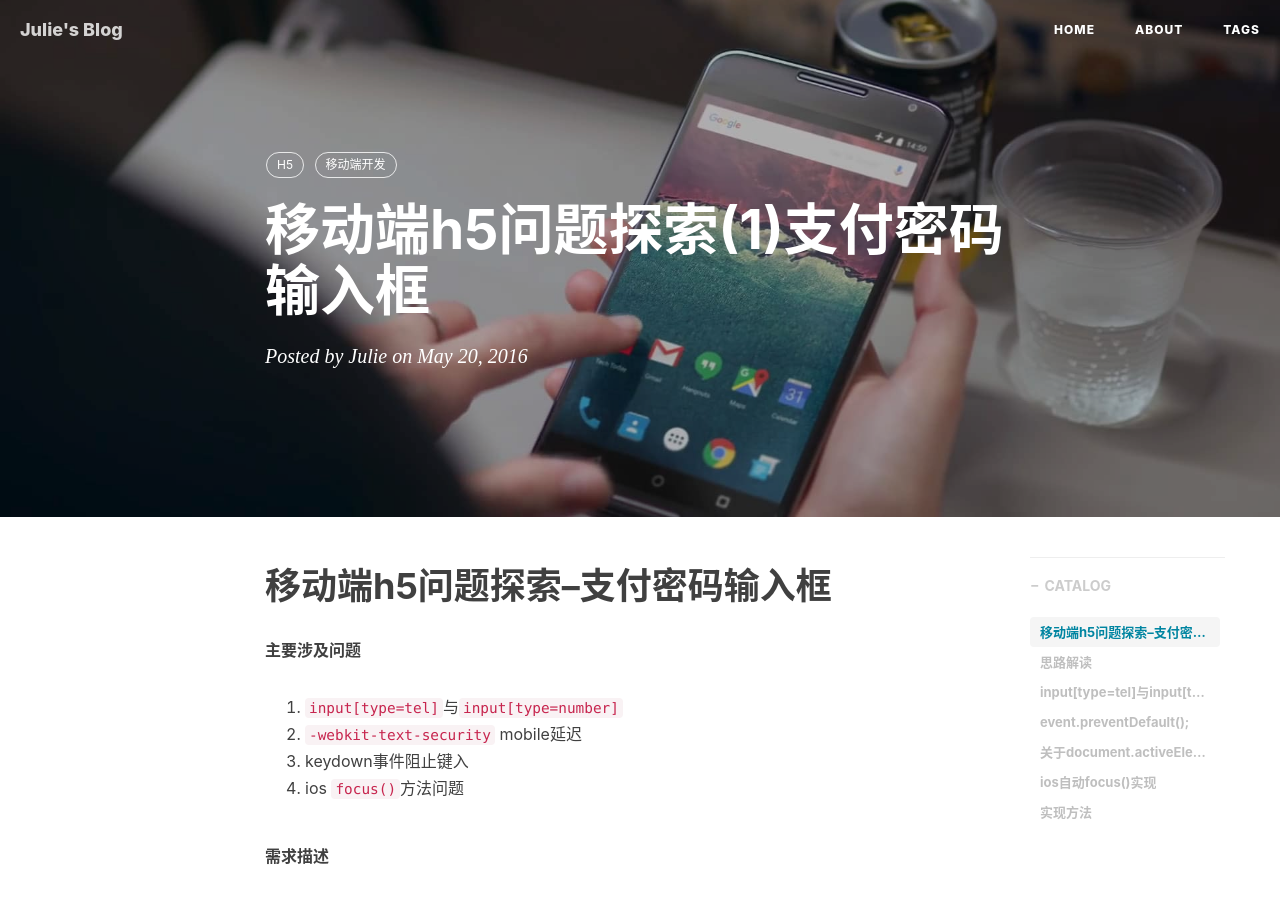
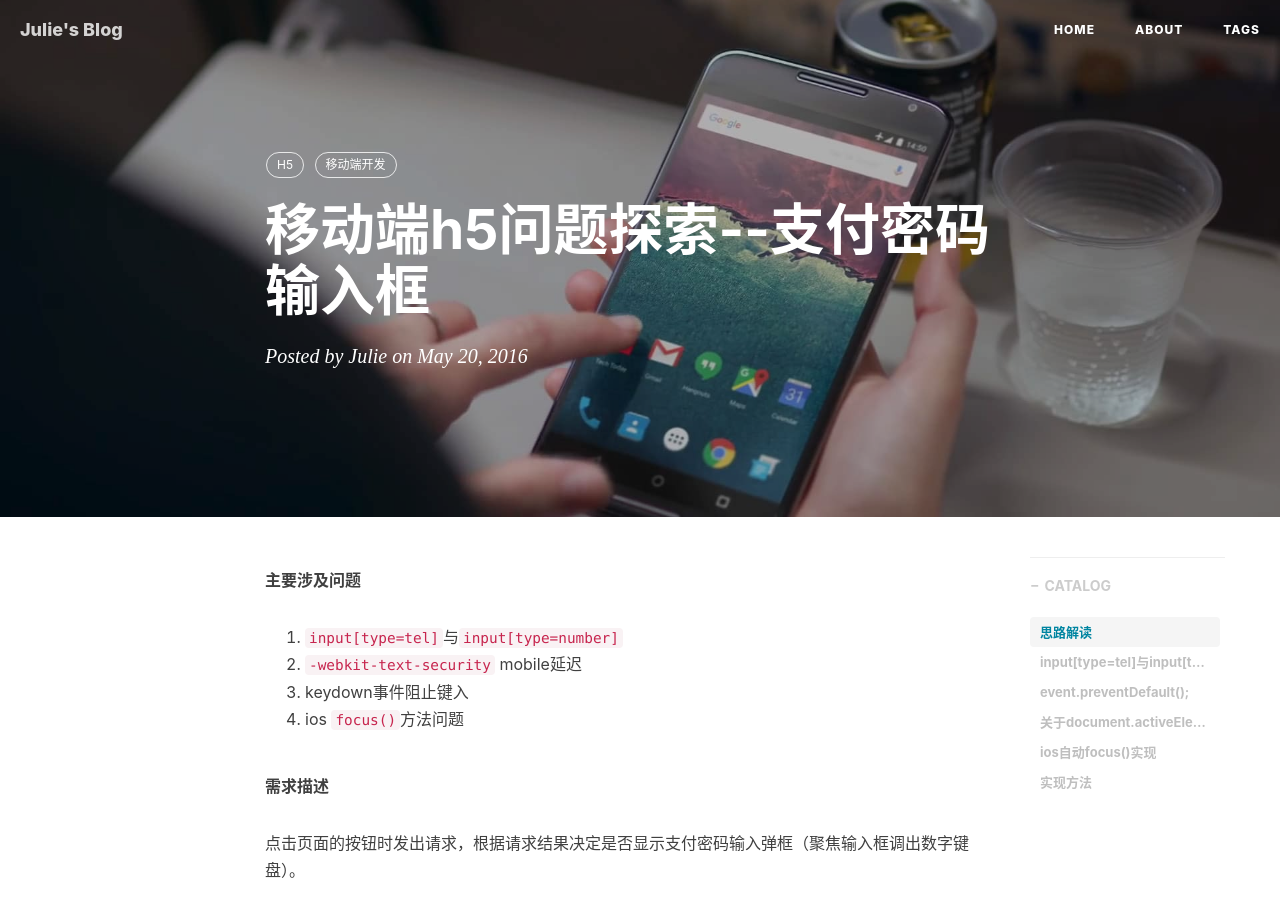
Before and after one commit to julielee77/blog, a Jekyll site: the page built from _posts/2016-05-20-mobile-h5-issue1-pay-password.markdown, in a window 1280 px wide and 900 px high. Built offline with Jekyll 4.4.1, drawn with Linux system fonts in a browser that asks for light colours; nearby versions of some CDN libraries; comment, search, counter and statistics services are not loaded.

Commit message:
update content format

```diff
--- a/_posts/2016-05-20-mobile-h5-issue1-pay-password.markdown
+++ b/_posts/2016-05-20-mobile-h5-issue1-pay-password.markdown
@@ -1,6 +1,6 @@
 ---
 layout:     post
-title:      "移动端h5问题探索(1)支付密码输入框"
+title:      "移动端h5问题探索--支付密码输入框"
 date:       2016-05-20 11:00:00
 author:     "Julie"
 header-img: "img/post-bg-nextgen-web-pwa.jpg"
@@ -11,9 +11,8 @@ tags:
     - 移动端开发
 ---
 
-# 移动端h5问题探索--支付密码输入框
+
 **主要涉及问题**
-
 1. `input[type=tel]`与`input[type=number]`
 2. `-webkit-text-security` mobile延迟
 3. keydown事件阻止键入
--- a/_posts/2016-07-06-mobile-h5-responsive-issue.markdown
+++ b/_posts/2016-07-06-mobile-h5-responsive-issue.markdown
@@ -1,7 +1,7 @@
 ---
 layout:     post
 title:      "移动端h5适配方案"
-date:       2017-02-20 11:00:00
+date:       2016-07-06 11:00:00
 author:     "Julie"
 header-img: "img/post-bg-nextgen-web-pwa.jpg"
 header-mask: 0.3
```
Also changed, not shown: _posts/2016-06-26-mobile-h5-issue-summary.markdown (renamed from _posts/2017-06-26-mobile-h5-issue-summary.markdown).
